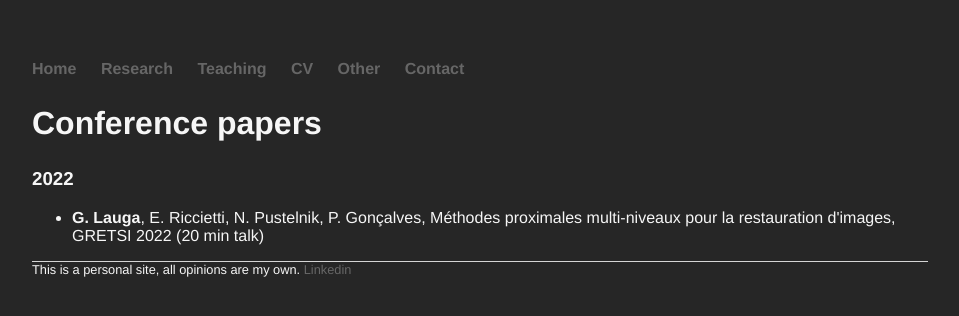
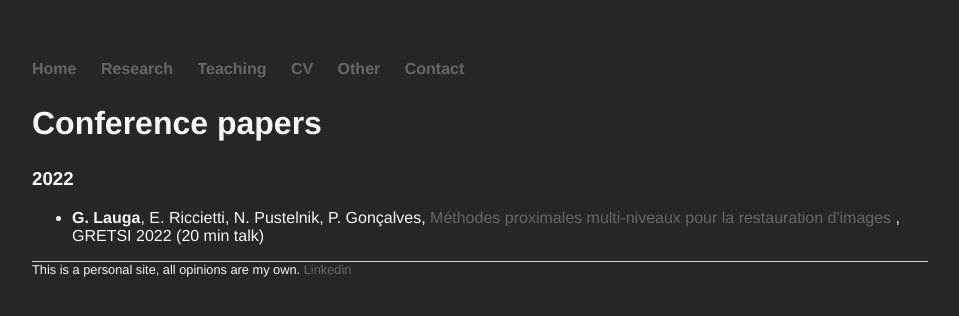
Before and after one commit to laugaguillaume/laugaguillaume.github.io, a Jekyll site: the page built from Research/index.html, in a window 1280 px wide. Shown: the top 316 px of the page, without its empty margins (160-1119 px from the left). Built offline with Jekyll 4.4.1, drawn with Linux system fonts in a browser that asks for light colours; part of the change alters nothing that is shown.

```diff
--- a/Research/index.html
+++ b/Research/index.html
@@ -5,5 +5,5 @@ title: Research
 <h2>Conference papers </h2>
 <h3> 2022</h3>
 <ul>
-  <li><strong>G. Lauga</strong>, E. Riccietti, N. Pustelnik, P. Gonçalves, Méthodes proximales multi-niveaux pour la restauration d'images, GRETSI 2022 (20 min talk)</li>
+  <li><strong>G. Lauga</strong>, E. Riccietti, N. Pustelnik, P. Gonçalves, <a href="https://hal.inria.fr/hal-03739496/document" target="_blank" rel="noopener noreferrer"> Méthodes proximales multi-niveaux pour la restauration d'images </a>, GRETSI 2022 (20 min talk)</li>
 </ul>
```
